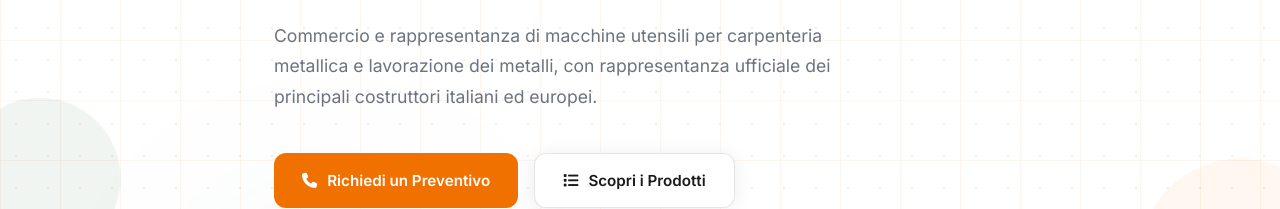
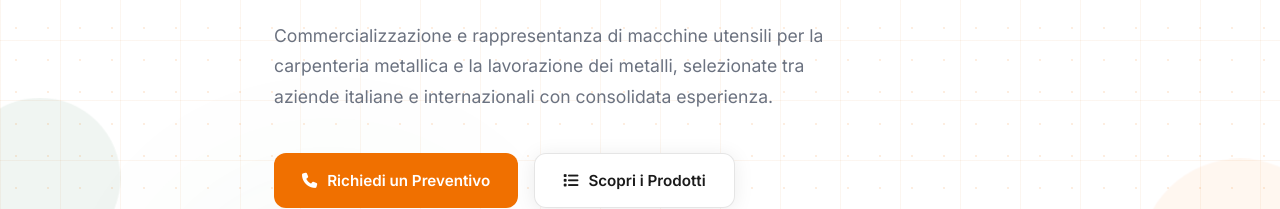
Before and after one commit to otticaclienti/sito-ciro-bozza-1, a plain HTML site: page index.html in a window 1280 px wide. Shown: the part 500-709 px from the top of the page. Drawn offline with Linux system fonts and the light colour scheme.

Commit message:
Update index.html

```diff
--- a/index.html
+++ b/index.html
@@ -53,7 +53,7 @@
       </h1>
       <p class="hero-tagline">Necessità, Consulenza, Soluzione</p>
       <p class="hero-subtitle">
-        Commercio e rappresentanza di macchine utensili per carpenteria metallica e lavorazione dei metalli, con rappresentanza ufficiale dei principali costruttori italiani ed europei.
+        Commercializzazione e rappresentanza di macchine utensili per la carpenteria metallica e la lavorazione dei metalli, selezionate tra aziende italiane e internazionali con consolidata esperienza.
       </p>
       <div class="hero-cta">
         <a href="#contatti" class="btn btn-primary">
```
